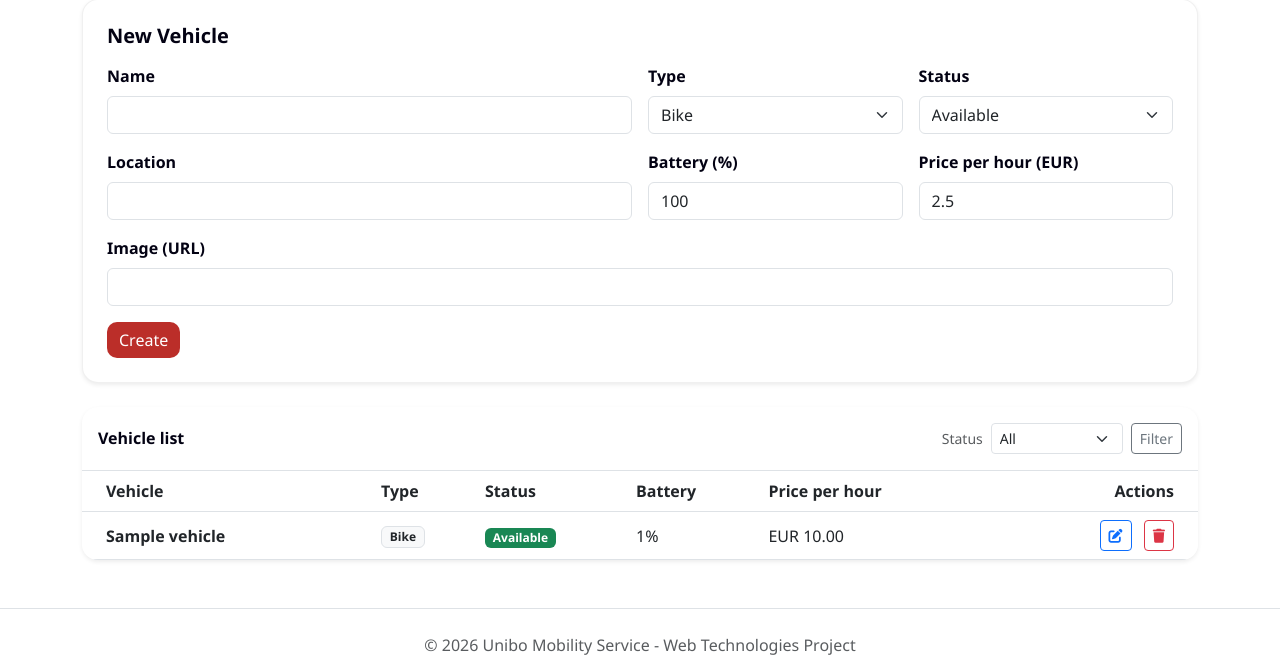
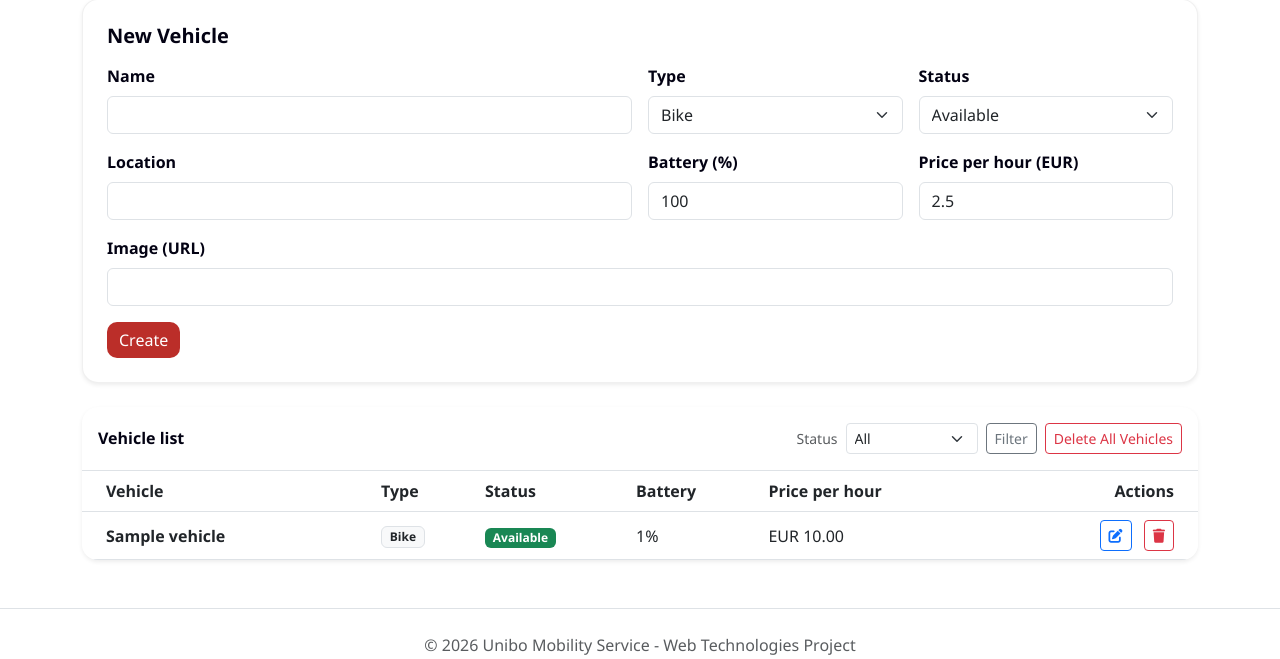
Before and after one commit to Matte1404/Web-Technology-Project, a PHP site: page /admin.php in a window 1280 px wide. Shown: the part 177-836 px from the top of the page. Run offline with PHP 8.4, Linux system fonts and the light colour scheme; the visitor is signed in with stand-in values (Sample User, id 1); tables that the repository leaves empty hold one stand-in row (values such as "Sample post").

Commit message:
delete operation correctly implemented

```diff
--- a/admin.php
+++ b/admin.php
@@ -93,19 +93,106 @@ if (isset($_GET['delete'])) {
         $vehicleName = $row['name'] ?? null;
         mysqli_stmt_close($stmt);
     }
+    mysqli_begin_transaction($conn);
+
+    $deleteOk = true;
+    $errorText = '';
+
+    $stmt = mysqli_prepare($conn, "DELETE FROM issues WHERE vehicle_id = ?");
+    if ($stmt) {
+        mysqli_stmt_bind_param($stmt, "i", $id);
+        $deleteOk = mysqli_stmt_execute($stmt);
+        $errorText = mysqli_stmt_error($stmt);
+        mysqli_stmt_close($stmt);
+    } else {
+        $deleteOk = false;
+        $errorText = mysqli_error($conn);
+    }
+
+    if ($deleteOk) {
+        $stmt = mysqli_prepare($conn, "DELETE FROM rentals WHERE vehicle_id = ?");
+        if ($stmt) {
+            mysqli_stmt_bind_param($stmt, "i", $id);
+            $deleteOk = mysqli_stmt_execute($stmt);
+            $errorText = mysqli_stmt_error($stmt);
+            mysqli_stmt_close($stmt);
+        } else {
+            $deleteOk = false;
+            $errorText = mysqli_error($conn);
+        }
+    }
+
+    if ($deleteOk) {
         $stmt = mysqli_prepare($conn, "DELETE FROM vehicles WHERE id = ?");
+        if ($stmt) {
             mysqli_stmt_bind_param($stmt, "i", $id);
-    mysqli_stmt_execute($stmt);
+            $deleteOk = mysqli_stmt_execute($stmt);
+            $errorText = mysqli_stmt_error($stmt);
             mysqli_stmt_close($stmt);
+        } else {
+            $deleteOk = false;
+            $errorText = mysqli_error($conn);
+        }
+    }
+
+    if ($deleteOk) {
+        mysqli_commit($conn);
         $details = $vehicleName ? "Deleted vehicle {$vehicleName}." : "Deleted vehicle #{$id}.";
         log_change($conn, $_SESSION['user_id'], 'delete', 'vehicle', $id, $details);
         $_SESSION['flash'] = ['type' => 'success', 'message' => 'Vehicle deleted.'];
+    } else {
+        mysqli_rollback($conn);
+        $_SESSION['flash'] = ['type' => 'danger', 'message' => 'Delete failed: ' . $errorText];
+    }
+
     header('Location: admin.php');
     exit;
 }
 
 if ($_SERVER['REQUEST_METHOD'] === 'POST') {
     $action = $_POST['action'] ?? '';
+
+    if ($action === 'delete_all') {
+        $countResult = mysqli_query($conn, "SELECT COUNT(*) AS total FROM vehicles");
+        $countRow = $countResult ? mysqli_fetch_assoc($countResult) : null;
+        $vehicleCount = $countRow ? (int) $countRow['total'] : 0;
+        if ($countResult) {
+            mysqli_free_result($countResult);
+        }
+
+        mysqli_begin_transaction($conn);
+        $deleteOk = true;
+        $errorText = '';
+
+        if (!mysqli_query($conn, "DELETE FROM issues")) {
+            $deleteOk = false;
+            $errorText = mysqli_error($conn);
+        }
+        if ($deleteOk && !mysqli_query($conn, "DELETE FROM rentals")) {
+            $deleteOk = false;
+            $errorText = mysqli_error($conn);
+        }
+        if ($deleteOk && !mysqli_query($conn, "DELETE FROM vehicles")) {
+            $deleteOk = false;
+            $errorText = mysqli_error($conn);
+        }
+
+        if ($deleteOk) {
+            mysqli_commit($conn);
+            $details = $vehicleCount > 0
+                ? "Deleted all vehicles ({$vehicleCount})."
+                : "Delete all vehicles requested (none found).";
+            log_change($conn, $_SESSION['user_id'], 'delete', 'vehicle', 0, $details);
+            $_SESSION['flash'] = ['type' => 'success', 'message' => 'All vehicles deleted.'];
+        } else {
+            mysqli_rollback($conn);
+            $_SESSION['flash'] = ['type' => 'danger', 'message' => 'Delete failed: ' . $errorText];
+        }
+
+        header('Location: admin.php');
+        exit;
+    }
+
     $name = trim($_POST['name'] ?? '');
     $type = $_POST['type'] ?? '';
     $status = $_POST['status'] ?? '';
@@ -279,6 +366,7 @@ include 'header.php';
         <div class="bg-white shadow-sm rounded-4 overflow-hidden">
             <div class="d-flex flex-wrap align-items-center justify-content-between gap-2 p-3 border-bottom">
                 <h6 class="fw-bold mb-0">Vehicle list</h6>
+                <div class="d-flex flex-wrap align-items-center gap-2">
                     <form method="get" class="d-flex align-items-center gap-2">
                         <label class="small text-muted" for="status-filter">Status</label>
                         <select id="status-filter" name="status" class="form-select form-select-sm">
@@ -290,6 +378,11 @@ include 'header.php';
                         </select>
                         <button class="btn btn-outline-secondary btn-sm" type="submit">Filter</button>
                     </form>
+                    <form method="post" class="d-flex align-items-center gap-2" onsubmit="return confirm('Delete all vehicles? This will remove rentals and issue reports.');">
+                        <input type="hidden" name="action" value="delete_all">
+                        <button class="btn btn-outline-danger btn-sm" type="submit">Delete All Vehicles</button>
+                    </form>
+                </div>
             </div>
             <table class="table table-hover mb-0">
                 <thead class="bg-light">
--- a/db/schema.sql
+++ b/db/schema.sql
@@ -39,7 +39,7 @@ CREATE TABLE rentals (
     minutes INT DEFAULT NULL,
     total_cost DECIMAL(8, 2) DEFAULT NULL,
     FOREIGN KEY (user_id) REFERENCES users(id),
-    FOREIGN KEY (vehicle_id) REFERENCES vehicles(id)
+    FOREIGN KEY (vehicle_id) REFERENCES vehicles(id) ON DELETE CASCADE
 );
 
 CREATE TABLE issues (
@@ -51,8 +51,8 @@ CREATE TABLE issues (
     status ENUM('open', 'closed') NOT NULL DEFAULT 'open',
     created_at TIMESTAMP DEFAULT CURRENT_TIMESTAMP,
     FOREIGN KEY (user_id) REFERENCES users(id),
-    FOREIGN KEY (vehicle_id) REFERENCES vehicles(id),
-    FOREIGN KEY (rental_id) REFERENCES rentals(id)
+    FOREIGN KEY (vehicle_id) REFERENCES vehicles(id) ON DELETE CASCADE,
+    FOREIGN KEY (rental_id) REFERENCES rentals(id) ON DELETE CASCADE
 );
 
 CREATE TABLE change_log (
```
Also changed, not shown: modifications.md (+2 -1 lines). Lines whose indentation alone changed are shown as unchanged.
